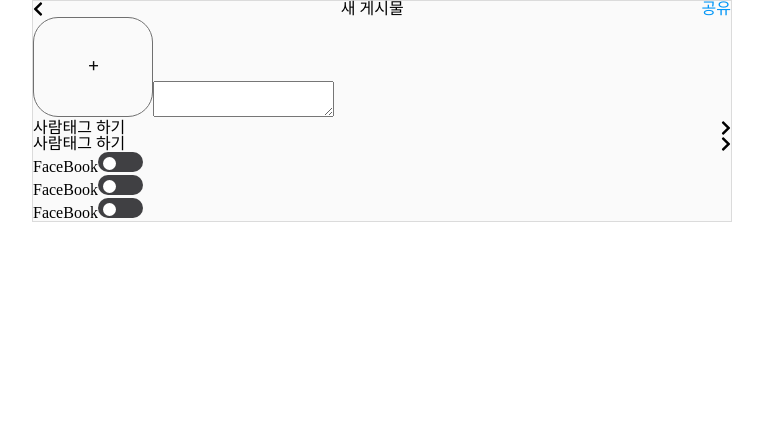
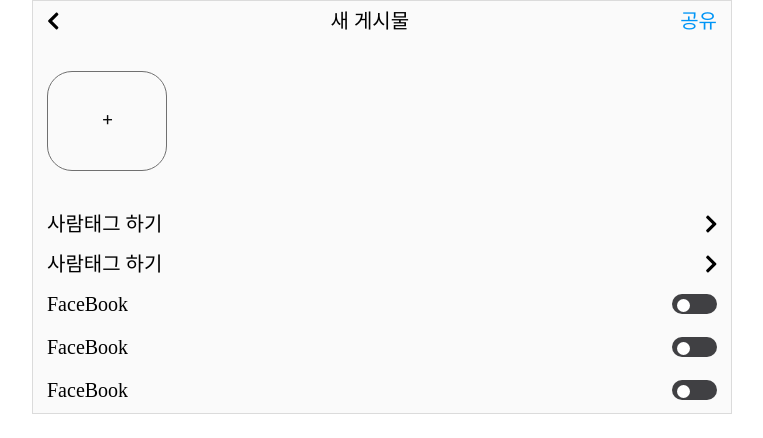
Before and after one commit to DongKwonSeo/Instagram, a React (Create React App) app in the folder front-end/: page / in a window 1280 px wide. Shown: the top 438 px of the page, without its empty margins (258-1021 px from the left). Built offline with nearby package versions, Linux system fonts and the light colour scheme.

Commit message:
Style: Post Css 추가

```diff
--- a/front-end/src/components/post/post.tsx
+++ b/front-end/src/components/post/post.tsx
@@ -3,9 +3,9 @@ import PostList from "./postLIst/postList";
 
 const Post = () => {
   return (
-    <>
+    <div className="container">
       <PostList />
-    </>
+    </div>
   );
 };
 
--- a/front-end/src/components/post/postLIst/postHeader.tsx
+++ b/front-end/src/components/post/postLIst/postHeader.tsx
@@ -2,7 +2,7 @@ import React from "react";
 
 const PostHeader = () => {
   return (
-    <header className="postHeader">
+    <header className="postHeader padding ">
       <i className="fas fa-chevron-left"></i>
       <h1>새 게시물</h1>
       <span>공유</span>
--- a/front-end/src/components/post/postLIst/postImg.tsx
+++ b/front-end/src/components/post/postLIst/postImg.tsx
@@ -2,9 +2,9 @@ import React from "react";
 
 const PostImg = () => {
   return (
-    <div>
+    <div className="postImg padding_big">
       <img src="../imgs/imgForm.png" alt="이미지업로드" />
-      <textarea name="desc"></textarea>
+      {/* <textarea name="desc"></textarea> */}
     </div>
   );
 };
--- a/front-end/src/components/post/postLIst/postList.tsx
+++ b/front-end/src/components/post/postLIst/postList.tsx
@@ -6,7 +6,7 @@ import PostTag from "./postTag";
 
 const PostList = () => {
   return (
-    <>
+    <div className="PostList">
       <PostHeader />
       <PostImg />
       <PostTag />
@@ -14,7 +14,7 @@ const PostList = () => {
       <PostShare />
       <PostShare />
       <PostShare />
-    </>
+    </div>
   );
 };
 
--- a/front-end/src/components/post/postLIst/postShare.tsx
+++ b/front-end/src/components/post/postLIst/postShare.tsx
@@ -3,7 +3,7 @@ import SwitchButton from "../../button/switchButton";
 
 const PostShare = () => {
   return (
-    <div className="postShare">
+    <div className="postShare padding">
       <span>FaceBook</span>
       <SwitchButton />
     </div>
--- a/front-end/src/components/post/postLIst/postTag.tsx
+++ b/front-end/src/components/post/postLIst/postTag.tsx
@@ -1,12 +1,12 @@
-import React from 'react';
+import React from "react";
 
 const PostTag = () => {
-    return (
-        <div className="PostTag">
-            <span>사람태그 하기</span>
-            <i className="fas fa-chevron-right"></i>
-        </div>
-    );
+  return (
+    <div className="PostTag padding">
+      <span>사람태그 하기</span>
+      <i className="fas fa-chevron-right"></i>
+    </div>
+  );
 };
 
 export default PostTag;
--- a/front-end/src/scss/layout.scss
+++ b/front-end/src/scss/layout.scss
@@ -9,6 +9,13 @@
 .container {
   max-width: 670px;
   margin: 0 auto;
+}
+
+.padding {
+  padding: 10px 0;
+}
+.padding_big {
+  padding: 30px 0;
 }
 
 // Header
--- a/front-end/src/scss/post.scss
+++ b/front-end/src/scss/post.scss
@@ -1,3 +1,8 @@
+// PostList
+.PostList {
+  font-size: $fontSize20;
+}
+
 // PostHeader
 .postHeader {
   display: flex;
@@ -13,3 +18,10 @@
   display: flex;
   justify-content: space-between;
 }
+
+// postShare
+
+.postShare {
+  display: flex;
+  justify-content: space-between;
+}
--- a/front-end/src/scss/variables.scss
+++ b/front-end/src/scss/variables.scss
@@ -2,6 +2,7 @@
 $storyName: 12px;
 $feedName: 14px;
 $fontWeightBold: bold;
+$fontSize20: 20px;
 
 // color
 $storyNameColor: #262626;
```
